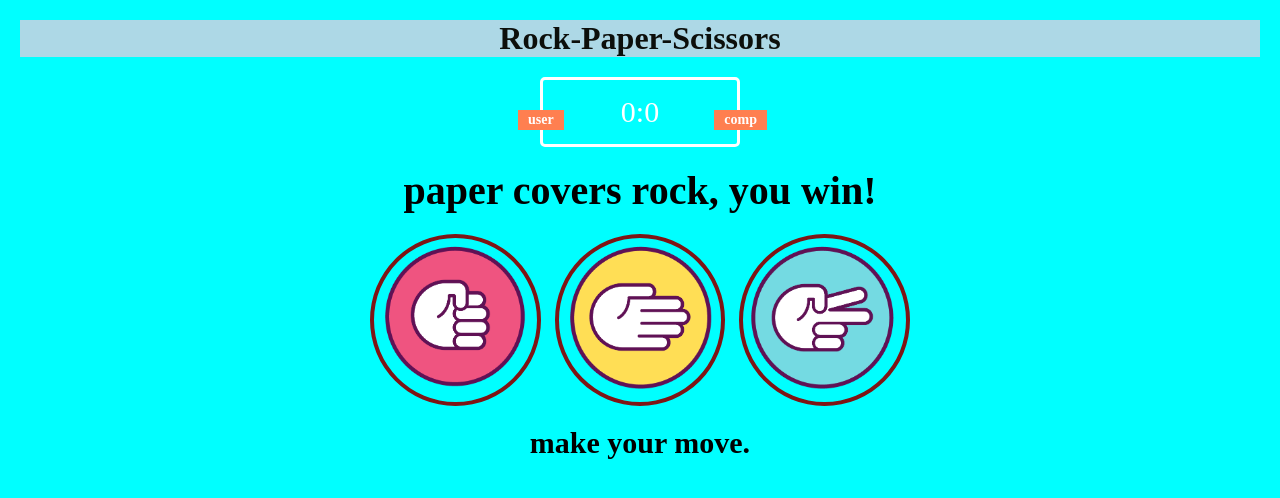
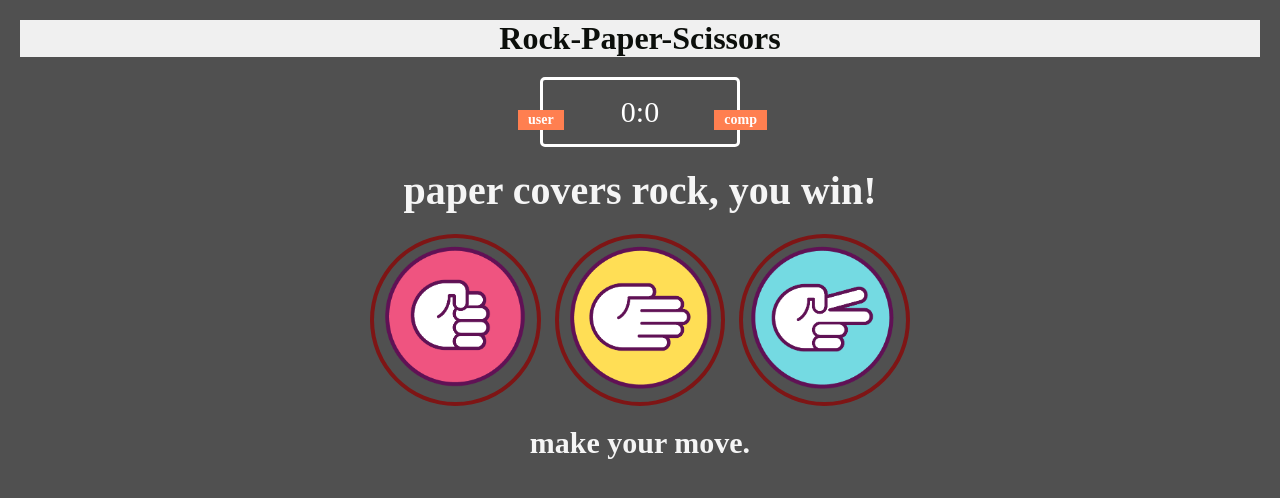
Before and after one commit to mohamedlafiteh/practise-rock-paper-scissors-game, a plain HTML site: page index.html in a window 1280 px wide. Drawn offline with Linux system fonts and the light colour scheme.

Commit message:
change back ground color

```diff
--- a/style.css
+++ b/style.css
@@ -5,10 +5,10 @@
 }
 
 body {
-  background-color: aqua;
+  background-color: #505050;
 }
 header {
-  background: lightblue;
+  background: #F0F0F0;
   margin: 20px;
 }
 
@@ -53,7 +53,7 @@ header > h1 {
 .result {
   margin: 20px;
   font-size: 40px;
-  color: black;
+  color: #F5F5F5;
 }
 
 .result > p {
@@ -86,7 +86,7 @@ header > h1 {
 #action-message {
   margin-top: 20px;
   text-align: center;
-  color: black;
+  color: #F5F5F5;
   font-family: "Times New Roman", Times, serif;
   font-weight: bold;
   font-size: 30px;
```
Also changed, not shown: pic/back.jpeg (added).
